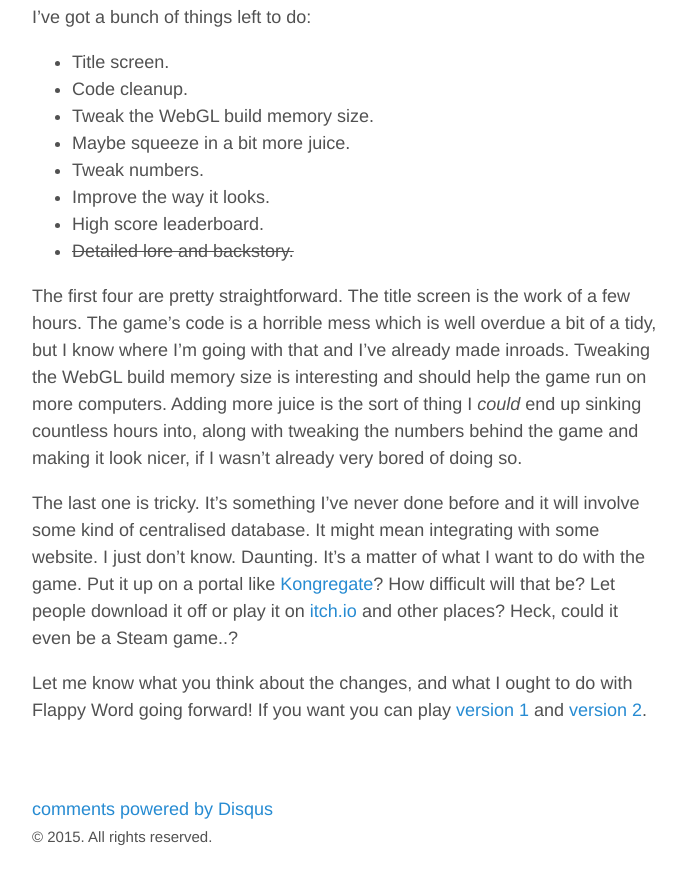
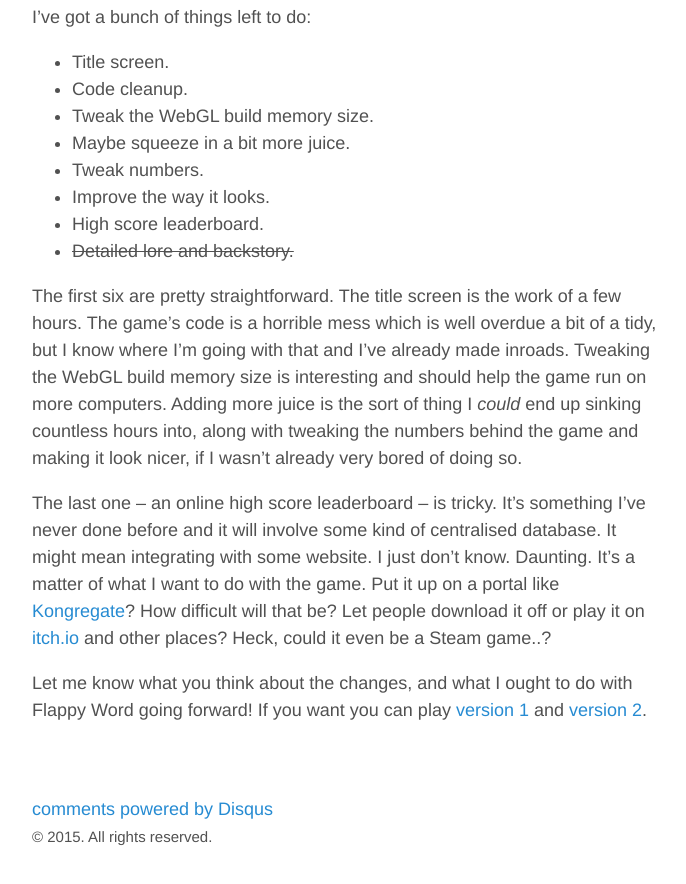
Before and after one commit to rachelnertia/rachelnertia.github.io, a Jekyll site: the page built from _posts/2015-12-18-flappy-word-v3.md, in a window 1280 px wide, cut to the strip 774-1660 px from the top of the page. Shown: the whole strip, without its empty margins (293-979 px from the left). Built offline with Jekyll 4.4.1, drawn with Linux system fonts in a browser that asks for light colours; comment, search, counter and statistics services are not loaded.

Commit message:
Update 2015-12-18-flappy-word-v3.md

```diff
--- a/_posts/2015-12-18-flappy-word-v3.md
+++ b/_posts/2015-12-18-flappy-word-v3.md
@@ -22,8 +22,8 @@ I've got a bunch of things left to do:
 * High score leaderboard.
 * <s>Detailed lore and backstory.</s>
 
-The first four are pretty straightforward. The title screen is the work of a few hours. The game's code is a horrible mess which is well overdue a bit of a tidy, but I know where I'm going with that and I've already made inroads. Tweaking the WebGL build memory size is interesting and should help the game run on more computers. Adding more juice is the sort of thing I *could* end up sinking countless hours into, along with tweaking the numbers behind the game and making it look nicer, if I wasn't already very bored of doing so.
+The first six are pretty straightforward. The title screen is the work of a few hours. The game's code is a horrible mess which is well overdue a bit of a tidy, but I know where I'm going with that and I've already made inroads. Tweaking the WebGL build memory size is interesting and should help the game run on more computers. Adding more juice is the sort of thing I *could* end up sinking countless hours into, along with tweaking the numbers behind the game and making it look nicer, if I wasn't already very bored of doing so.
 
-The last one is tricky. It's something I've never done before and it will involve some kind of centralised database. It might mean integrating with some website. I just don't know. Daunting. It's a matter of what I want to do with the game. Put it up on a portal like [Kongregate](http://www.kongregate.com)? How difficult will that be? Let people download it off or play it on [itch.io](http://itch.io) and other places? Heck, could it even be a Steam game..?
+The last one -- an online high score leaderboard -- is tricky. It's something I've never done before and it will involve some kind of centralised database. It might mean integrating with some website. I just don't know. Daunting. It's a matter of what I want to do with the game. Put it up on a portal like [Kongregate](http://www.kongregate.com)? How difficult will that be? Let people download it off or play it on [itch.io](http://itch.io) and other places? Heck, could it even be a Steam game..?
 
 Let me know what you think about the changes, and what I ought to do with Flappy Word going forward! If you want you can play [version 1]({% post_url 2015-10-23-flappy-word-v1 %}) and [version 2]({% post_url 2015-12-03-flappy-word-v2 %}).
```
